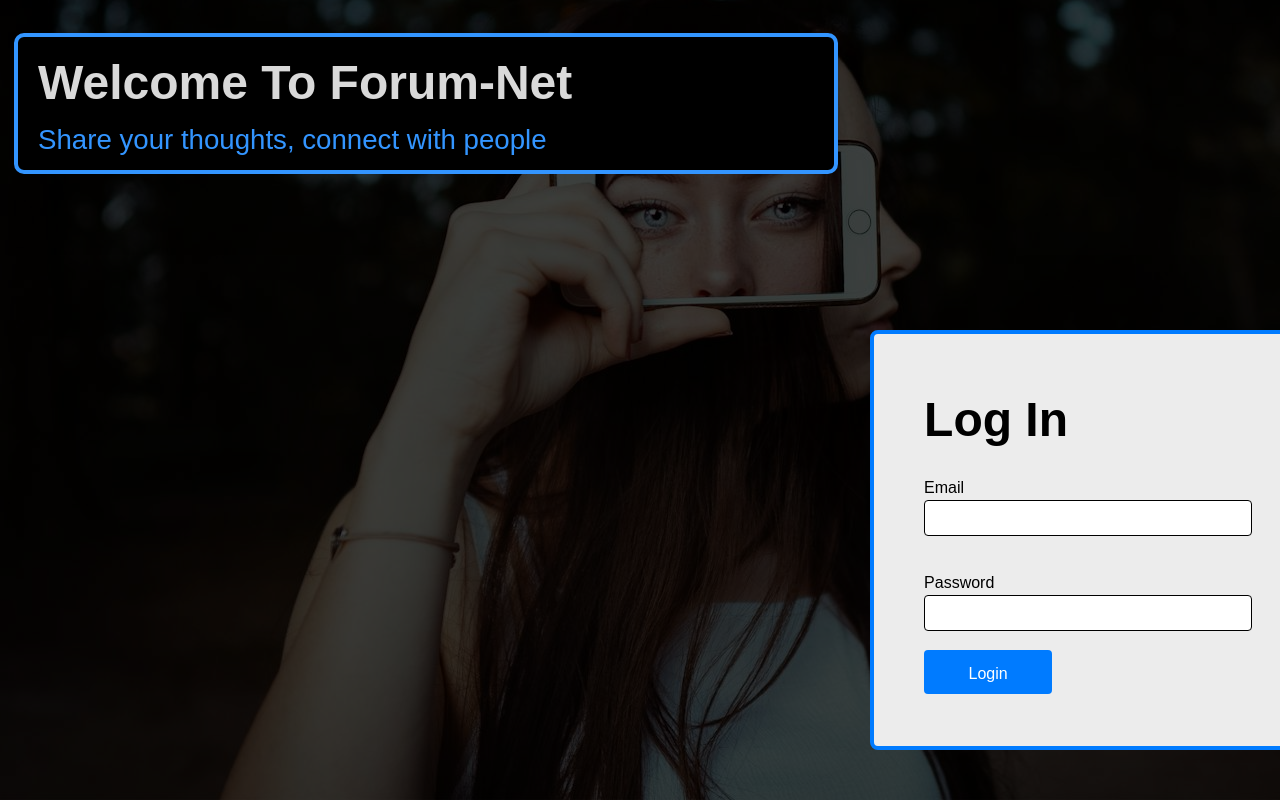
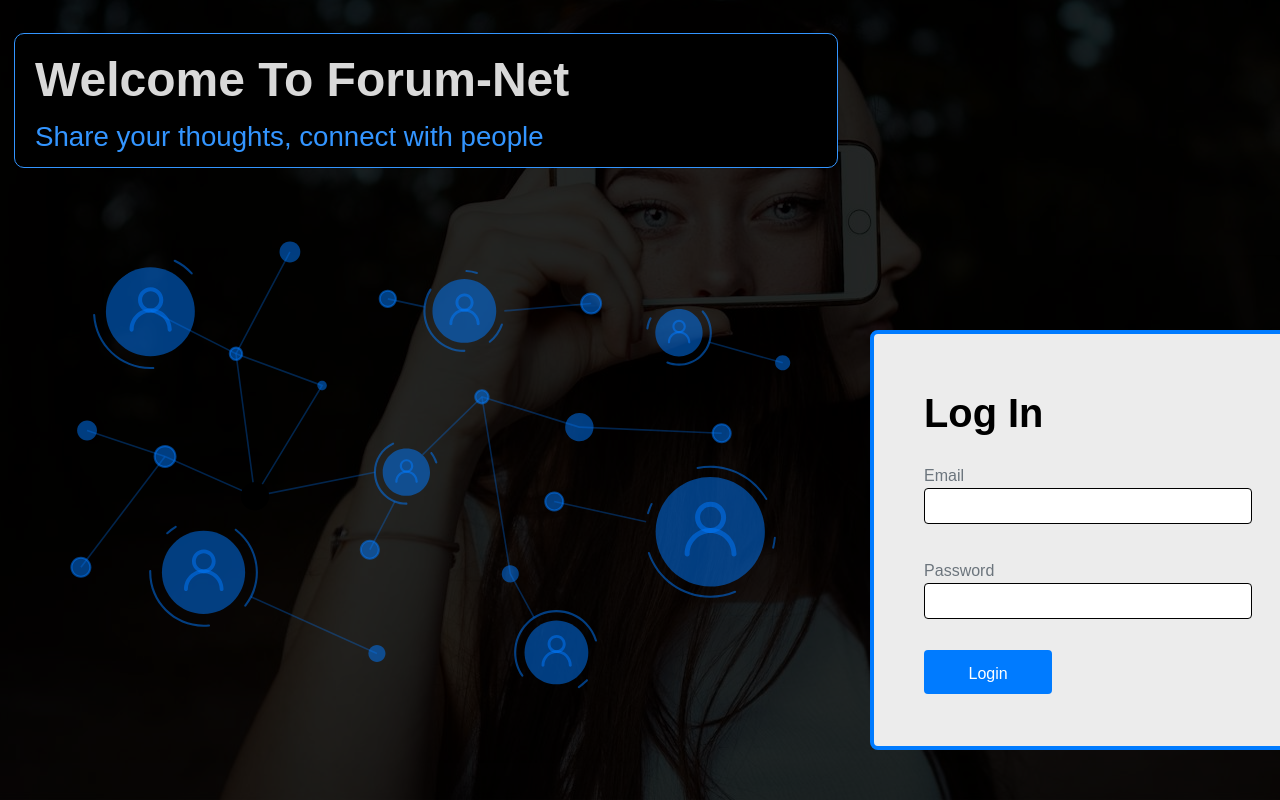
Before and after one commit to almagit2023/responsive-grid-layout-1, a website: page index.html in a window 1280 px wide. Drawn offline with Linux system fonts and the light colour scheme; a web font is replaced by a local one.

Commit message:
more changes to design

```diff
--- a/index.html
+++ b/index.html
@@ -21,13 +21,14 @@
             <h1 class="row__main-heading">Welcome To Forum-Net</h1>
             <h4 class="row__subheading">Share your thoughts, connect with people</h4>
           </div>
-          <!-- <img src="./assets/svg/network.svg" alt=""> -->
 
+          <img src="./assets/svg/network-2.svg" class="svg-network">
         </div>
 
         <div class="row__col-1-of-3">
+
           <form class="login-form" action="#">
-            <h1>Log In</h1>
+            <h2>Log In</h2>
             <div class="input-group">
               <label class="input-group__label">Email</label>
               <input class="input-group__text input-group__text--email" type="Email" id="email" name="email"
--- a/styles/base/_typography.css
+++ b/styles/base/_typography.css
@@ -1,5 +1,9 @@
 h1 {
   font-size: var(--primary-heading-h1);
+}
+
+h2 {
+  font-size: var(--primary-heading-h2);
 }
 
 h4 {
--- a/styles/base/_variables.css
+++ b/styles/base/_variables.css
@@ -5,13 +5,14 @@
 
   --primary-font-family: 'Parkinsans', sans-serif;
   --primary-heading-h1: 4.8rem;
+  --primary-heading-h2: 3.98rem;
   --primary-sub-heading-h4: 2.765rem;
 
   --gutter-horizontal-width: 3.2rem;
 
 
   --primary-background-color: rgba(0, 0, 0, 1);
-  --background-overlay-color: rgba(0, 0, 0, 0.75);
+  --background-overlay-color: rgba(0, 0, 0, 0.85);
   --primary-main-heading-color: rgba(255, 255, 255, 0.85);
   --primary-subheading-color: #3395ff;
   --primary-subheading-weight: 400;
@@ -21,4 +22,5 @@
   --primary-button-hover-border-color: #003166;
 
   --form-background-color: #ECECEC;
+  --dark-grey-color: #6C757D;
 }
--- a/styles/layout/_container.css
+++ b/styles/layout/_container.css
@@ -23,6 +23,8 @@
 .svg-network {
   position: relative;
   z-index: 4;
-  width: 50%;
-  fill: transparent;
+  width: 100%;
+  height: 100%;
+  top: 2rem;
+  border-radius: 50%;
 }
--- a/styles/layout/_header.css
+++ b/styles/layout/_header.css
@@ -4,7 +4,7 @@
   background-color: var(--primary-background-color);
   padding: 1rem 2rem;
   border-radius: 1rem;
-  border: 4px solid var(--primary-subheading-color);
+  border: 1px solid var(--primary-subheading-color);
   margin-top: 4%;
 }
 
--- a/styles/layout/_login.css
+++ b/styles/layout/_login.css
@@ -14,6 +14,7 @@
 
 .input-group__label {
   font-size: 1.6rem;
+  color: var(--dark-grey-color);
 }
 
 .login-button {
```
Also changed, not shown: assets/svg/network-2.svg (added).
